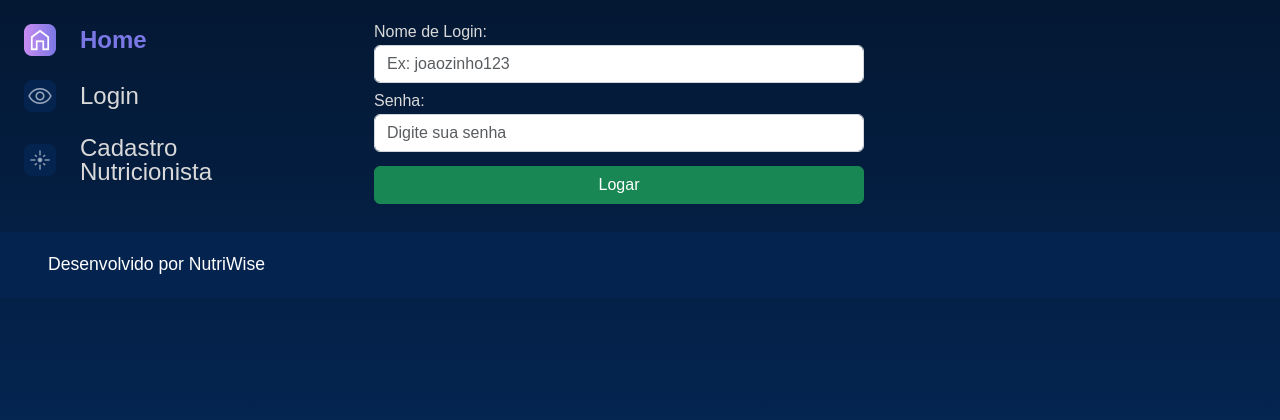
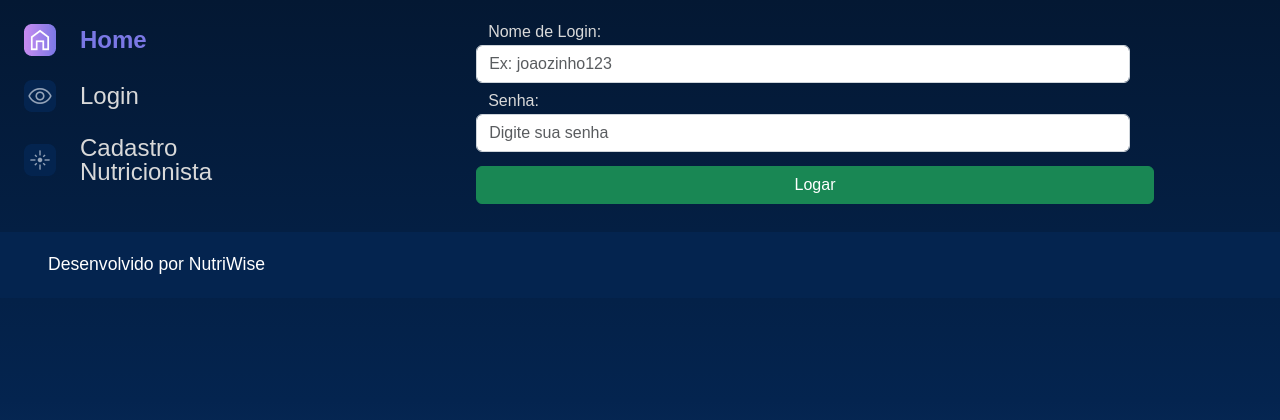
Before and after one commit to ootaviofonseca/NutriWise, a Django app: page /login in a window 1280 px wide. Shown: the top 420 px of the page. Run offline with Django 5.2, Linux system fonts and the light colour scheme.

Commit message:
feat: ajuste css

```diff
--- a/templates/usuarios/cadastroNutricionista.html
+++ b/templates/usuarios/cadastroNutricionista.html
@@ -18,7 +18,7 @@
                         {%endfor%}
                         {%endfor%}
                     </div>
-                    <div >
+                    <div class="mt-2">
                         <button type="submit" class="btn btn-success col-12" style="padding: top 5px;"  >Cadastrar como Nutricionista</button>
                     </div>
 
--- a/templates/usuarios/login.html
+++ b/templates/usuarios/login.html
@@ -1,7 +1,7 @@
 {% extends 'shared/base.html' %}
 {% load static %}
 {% block content %}
-            <section class="galeria" style="margin-left: 5em">
+            <section class="galeria d-flex justify-content-center" style="margin-left: 5em">
 
                 <form action="{%url 'login'%}" method="POST">
                     {% csrf_token %}
@@ -9,15 +9,15 @@
                     (Cross-Site Request Forgery) -->
                     <div class="row">
                         {%for field in form.visible_fields %}
-                        <div class="col-12 col-lg-12" style="margin-bottom: 10px">
-                            <label for = {{field.id_for_label}} style="color:#D9D9D9; margin-bottom: 5px;"  >{{field.label}}</label> <!-- o field.label é o nome do campo -->
+                        <div class="col-12 col-lg-12 row" style="margin-bottom: 10px">
+                            <label for = {{field.id_for_label}} class="col-12" style="color:#D9D9D9; margin-bottom: 5px;"  >{{field.label}}</label> <!-- o field.label é o nome do campo -->
                             {{field}}
                         </div>
                         {%endfor%}
 
                     </div>
-                    <div class="mt-1">
-                        <button type="submit" class="btn btn-success col-12" style="padding: top 5px;"  >Logar</button>
+                    <div class="row mt-1">
+                        <button type="submit" class="btn btn-success col-12"  >Logar</button>
                     </div>
                 </form>
             </section>
```
